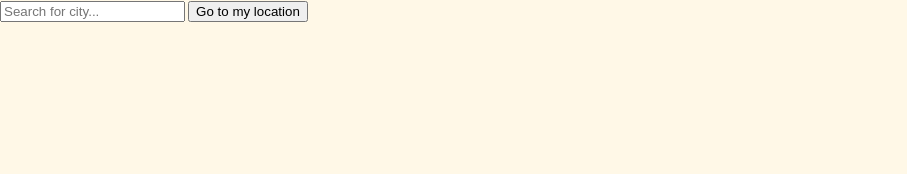
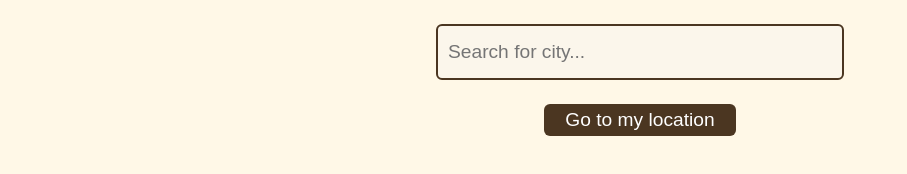
Before and after one commit to BeataKostkowska/SunriseSunset, a plain HTML site: page index.html in a window 1280 px wide. Shown: the whole page, without its empty margins (0-907 px from the left). Drawn offline with nearby package versions, Linux system fonts and the light colour scheme.

Commit message:
style changes

```diff
--- a/index.html
+++ b/index.html
@@ -30,13 +30,19 @@
   </head>
   <body>
     <main>
-      <input class="city-input" type="text" placeholder="Search for city..." />
+      <div class="menu">
+        <input
+          class="city-input"
+          type="text"
+          placeholder="Search for city..."
+        />
         <!-- <div class="hours-container">
           Sunrise and sunset Hours
           <p id="sunrise"></p>
           <p id="sunset"></p>
         </div> -->
         <button class="btn-my-location">Go to my location</button>
+      </div>
 
       <div id="map"></div>
     </main>
--- a/script.js
+++ b/script.js
@@ -86,9 +86,10 @@ getCoordinates().then((browserCoordinates) => {
 });
 
 // Go to my location
-btnMyLocation.addEventListener("click", () =>
-  moveToPlace(browserCoordinates, startZoom)
-);
+btnMyLocation.addEventListener("click", () => {
+  moveToPlace(browserCoordinates, startZoom);
+  getSunriseSunset(browserCoordinates);
+});
 
 // Search for city coordinates in API:
 const API_KEY = "";
--- a/styles.css
+++ b/styles.css
@@ -2,11 +2,45 @@ body {
   margin: 0;
   box-sizing: border-box;
   height: 100dvh;
+  width: 100dvw;
   background-color: #fff8e7;
   font-family: "Lato", serif;
   font-weight: 500;
   font-style: italic;
   color: #4b3621;
+}
+main {
+  height: 100dvh;
+  width: 100dvw;
+}
+
+.menu {
+  display: flex;
+  flex-direction: column;
+  align-items: center;
+  justify-content: space-evenly;
+  height: 20dvh;
+}
+
+.city-input {
+  height: 2rem;
+  width: 30%;
+  padding: 10px;
+  font-size: 1.2rem;
+  border: 2px solid #4b3621;
+  border-radius: 6px;
+  background-color: #fbf6eb;
+}
+
+.btn-my-location {
+  height: 2rem;
+  width: 15%;
+  background-color: #4b3621;
+  color: white;
+  border: none;
+  border-radius: 6px;
+  font-size: 1.2rem;
+  cursor: pointer;
 }
 
 #map {
@@ -15,6 +49,11 @@ body {
   position: absolute;
   bottom: 0;
 }
+
+/* .popupStyle {
+  background-color: aqua;
+} */
+
 /*
 .hours-container {
   padding: 20px;
@@ -23,25 +62,4 @@ body {
   display: flex;
   justify-content: space-around;
 }
-.btn-my-location {
-  height: 32px;
-  padding: 8px 15px;
-  background-color: #4b3621;
-  color: white;
-  border: none;
-  border-radius: 4px;
-  font-size: 1rem;
-  cursor: pointer;
-}
-
-.city-input {
-  padding: 10px;
-  font-size: 1.2rem;
-  border: 2px solid #4b3621;
-  border-radius: 4px;
-  width: 80%;
-  max-width: 400px;
-  max-height: 32px;
-  margin-bottom: 15px;
-  background-color: #fbf6eb;
-}
+  */
```
Also changed, not shown: 1 other file. Lines whose indentation alone changed are shown as unchanged.
